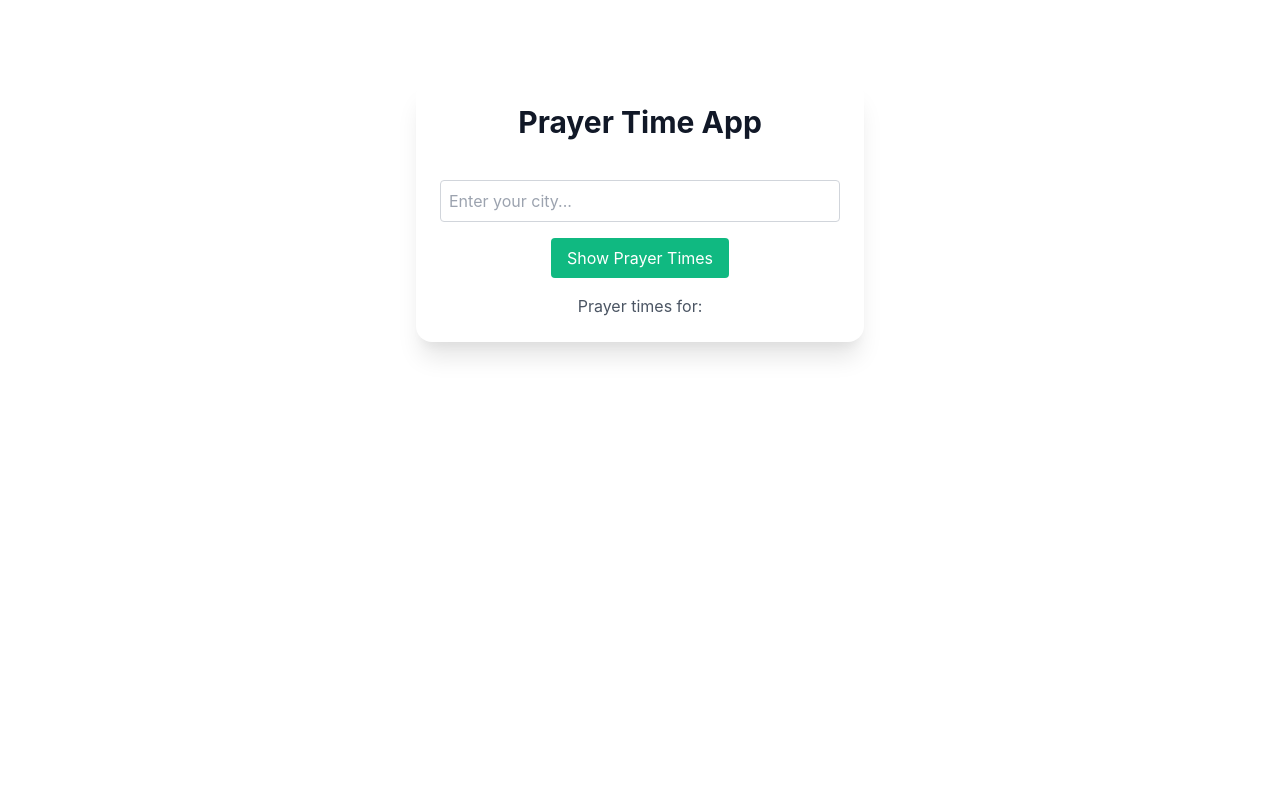
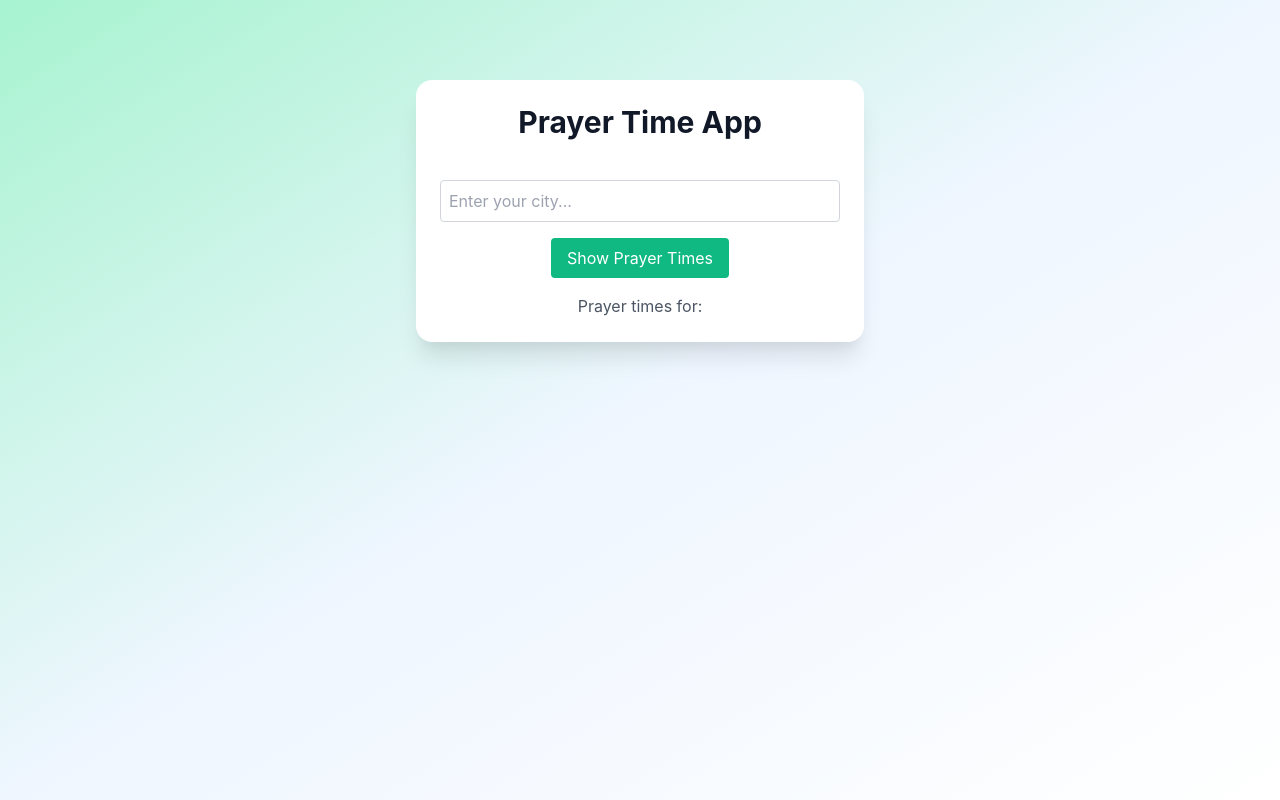
Before and after one commit to N-amer/Prayer-Time-App, a React (Create React App) app in the folder prayer-time-app/: page / in a window 1280 px wide. Built offline with nearby package versions, Linux system fonts and the light colour scheme.

Commit message:
added background color

```diff
--- a/prayer-time-app/src/App.js
+++ b/prayer-time-app/src/App.js
@@ -53,7 +53,9 @@ function App() {
   };
 
   return (
-    <div className="max-w-md mx-auto my-20 p-6 bg-white rounded-2xl shadow-xl text-center">
+    // background  color to  bg-gradient-to-br from-green-100 via-blue-50 to-white
+    <div className="min-h-screen bg-gradient-to-br from-green-200 via-blue-50 to-white px-4 py-20">
+      <div className="max-w-md mx-auto p-6 bg-white rounded-2xl shadow-xl text-center">
         <h1 className="text-3xl font-bold text-gray-900 mb-10">Prayer Time App</h1>
 
         <input
@@ -61,6 +63,7 @@ function App() {
           placeholder="Enter your city..."
           value={city}
           className="w-full p-2 border border-gray-300 mb-4 rounded focus:outline-none focus:ring-2 focus:ring-blue-500"
+
 
           onChange={(e) => {
             const value = e.target.value;
@@ -93,6 +96,7 @@ function App() {
         )}
         {error && <p className="text-red-500 mt-4">{error}</p>}
       </div>
+    </div>
   );
 }
 
```
Lines whose indentation alone changed are shown as unchanged.
